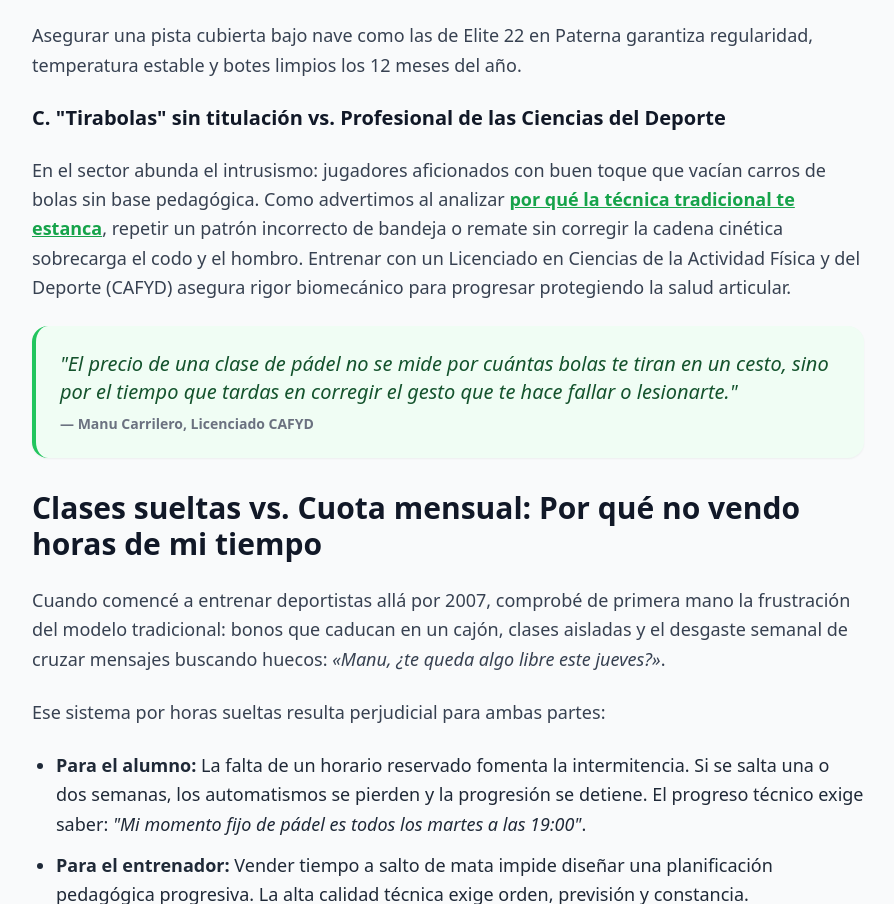
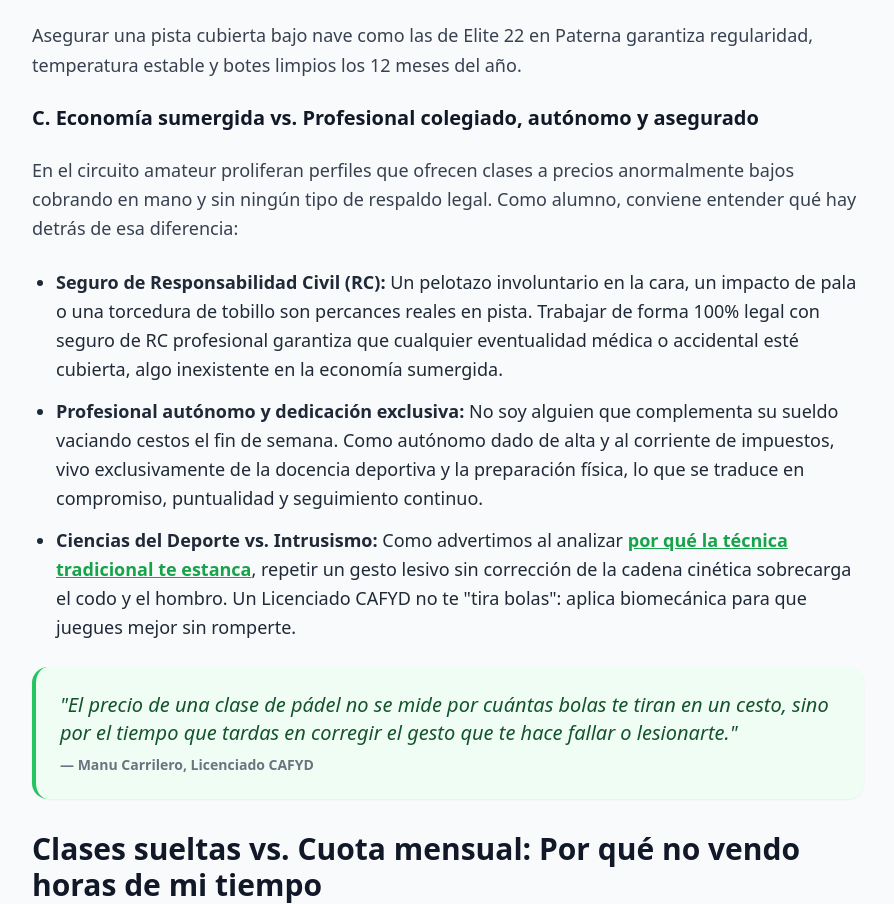
Before and after one commit to manucarri/manucarri.github.io, a plain HTML site: page cuanto-cuestan-clases-padel-valencia-precios.html in a window 1280 px wide. Shown: the part 2828-3732 px from the top of the page, without its empty margins (192-1086 px from the left). Drawn offline with Linux system fonts and the light colour scheme.

Commit message:
Update cuanto-cuestan-clases-padel-valencia-precios.html

```diff
--- a/cuanto-cuestan-clases-padel-valencia-precios.html
+++ b/cuanto-cuestan-clases-padel-valencia-precios.html
@@ -268,8 +268,13 @@
             </ul>
             <p>Asegurar una pista cubierta bajo nave como las de Elite 22 en Paterna garantiza regularidad, temperatura estable y botes limpios los 12 meses del año.</p>
 
-            <h3 class="text-xl font-bold text-gray-900 mt-8 mb-3">C. "Tirabolas" sin titulación vs. Profesional de las Ciencias del Deporte</h3>
-            <p>En el sector abunda el intrusismo: jugadores aficionados con buen toque que vacían carros de bolas sin base pedagógica. Como advertimos al analizar <a href="tecnica-tradicional-padel-estancamiento.html" class="text-padel-600 font-bold underline hover:text-padel-900">por qué la técnica tradicional te estanca</a>, repetir un patrón incorrecto de bandeja o remate sin corregir la cadena cinética sobrecarga el codo y el hombro. Entrenar con un Licenciado en Ciencias de la Actividad Física y del Deporte (CAFYD) asegura rigor biomecánico para progresar protegiendo la salud articular.</p>
+            <h3 class="text-xl font-bold text-gray-900 mt-8 mb-3">C. Economía sumergida vs. Profesional colegiado, autónomo y asegurado</h3>
+            <p>En el circuito amateur proliferan perfiles que ofrecen clases a precios anormalmente bajos cobrando en mano y sin ningún tipo de respaldo legal. Como alumno, conviene entender qué hay detrás de esa diferencia:</p>
+            <ul class="space-y-3 list-disc pl-6 font-medium text-gray-800 my-4">
+                <li><strong>Seguro de Responsabilidad Civil (RC):</strong> Un pelotazo involuntario en la cara, un impacto de pala o una torcedura de tobillo son percances reales en pista. Trabajar de forma 100% legal con seguro de RC profesional garantiza que cualquier eventualidad médica o accidental esté cubierta, algo inexistente en la economía sumergida.</li>
+                <li><strong>Profesional autónomo y dedicación exclusiva:</strong> No soy alguien que complementa su sueldo vaciando cestos el fin de semana. Como autónomo dado de alta y al corriente de impuestos, vivo exclusivamente de la docencia deportiva y la preparación física, lo que se traduce en compromiso, puntualidad y seguimiento continuo.</li>
+                <li><strong>Ciencias del Deporte vs. Intrusismo:</strong> Como advertimos al analizar <a href="tecnica-tradicional-padel-estancamiento.html" class="text-padel-600 font-bold underline hover:text-padel-900">por qué la técnica tradicional te estanca</a>, repetir un gesto lesivo sin corrección de la cadena cinética sobrecarga el codo y el hombro. Un Licenciado CAFYD no te "tira bolas": aplica biomecánica para que juegues mejor sin romperte.</li>
+            </ul>
 
             <blockquote class="bg-padel-50 p-6 rounded-2xl border-l-4 border-padel-500 my-8 text-padel-900 italic font-medium text-xl shadow-sm">
                 "El precio de una clase de pádel no se mide por cuántas bolas te tiran en un cesto, sino por el tiempo que tardas en corregir el gesto que te hace fallar o lesionarte."
```
